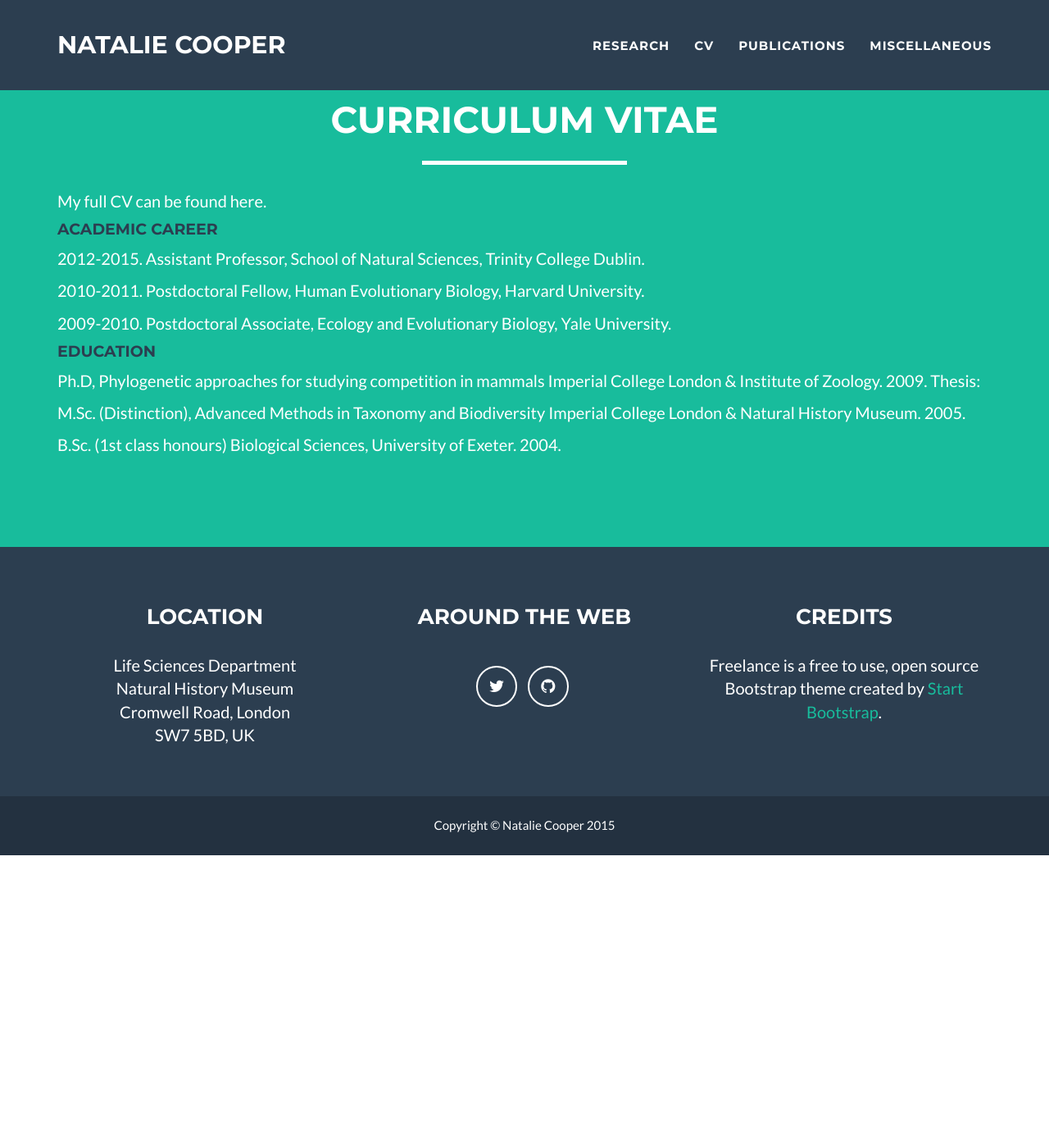
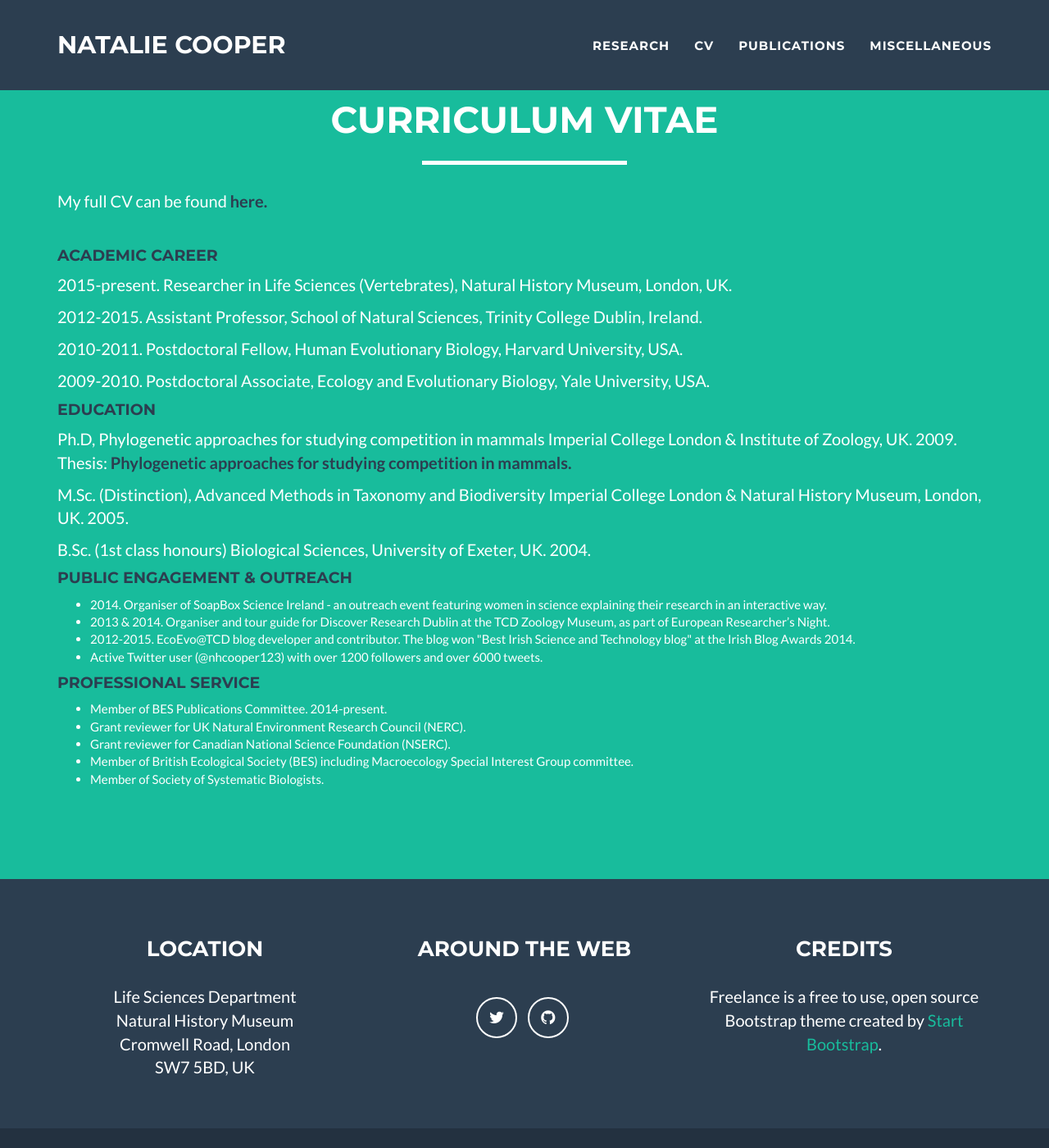
Before and after one commit to nhcooper123/nhcooper123.github.io, a Jekyll site: the page cv.html, which Jekyll copies as it is, in a window 1280 px wide and 1400 px high. Shown: the whole window at 82% size. Built offline with Jekyll 4.4.1, drawn with Linux system fonts in a browser that asks for light colours.

Commit message:
Added CV details

```diff
--- a/cv.html
+++ b/cv.html
@@ -90,7 +90,7 @@
 -->
 
 
-<!-- About Section -->
+<!-- CV -->
     <section class="success" id="about">
         &nbsp
         &nbsp
@@ -103,39 +103,64 @@
                     <hr class="star-light">
                 </div>
             </div>
-                    <p>My full CV can be found here.</p>
+
+    <p>
+        My full CV can be found <a href="http://dx.doi.org/10.1101/022970"><strong><font color="2c3e50">here.</font></strong></a>
+    </p>
+    &nbsp
+    &nbsp
 
 <h4><font color="2c3e50">Academic Career</font></h4>
 
   <p>
-    2012-2015. Assistant Professor, School of Natural Sciences, Trinity College Dublin.
+    2015-present. Researcher in Life Sciences (Vertebrates), Natural History Museum, London, UK.
   </p>
 
   <p>
-    2010-2011. Postdoctoral Fellow, Human Evolutionary Biology, Harvard University.
+    2012-2015. Assistant Professor, School of Natural Sciences, Trinity College Dublin, Ireland.
   </p>
 
   <p>
-    2009-2010. Postdoctoral Associate, Ecology and Evolutionary Biology, Yale University.
+    2010-2011. Postdoctoral Fellow, Human Evolutionary Biology, Harvard University, USA.
+  </p>
+
+  <p>
+    2009-2010. Postdoctoral Associate, Ecology and Evolutionary Biology, Yale University, USA.
   </p>
 
 <h4><font color="2c3e50">Education</font></h4>
 
   <p>
-    Ph.D, Phylogenetic approaches for studying competition in mammals Imperial College London & Institute of Zoology. 2009.
-    Thesis:
+    Ph.D, Phylogenetic approaches for studying competition in mammals Imperial College London & Institute of Zoology, UK. 2009.
+    Thesis: <a href="http://dx.doi.org/10.1101/022970"><strong><font color="2c3e50">Phylogenetic approaches for studying competition in mammals.</font></strong></a></p>
   </p>
 
   <p>
-    M.Sc. (Distinction), Advanced Methods in Taxonomy and Biodiversity Imperial College London & Natural History Museum. 2005.
+    M.Sc. (Distinction), Advanced Methods in Taxonomy and Biodiversity Imperial College London & Natural History Museum, London, UK. 2005.
   </p>
 
   <p>
-    B.Sc. (1st class honours) Biological Sciences, University of Exeter. 2004.
+    B.Sc. (1st class honours) Biological Sciences, University of Exeter, UK. 2004.
   </p>
 
+<h4><font color="2c3e50">Public Engagement & Outreach</font></h4>
 
+  <ul>
+    <li>2014. Organiser of SoapBox Science Ireland - an outreach event featuring women in science explaining their research in an interactive way.</li>
+    <li>2013 & 2014. Organiser and tour guide for Discover Research Dublin at the TCD Zoology Museum, as part of European Researcher’s Night.</li>
+    <li>2012-2015. EcoEvo@TCD blog developer and contributor. The blog won "Best Irish Science and Technology blog" at the Irish Blog Awards 2014.</li>
+    <li>Active Twitter user (@nhcooper123) with over 1200 followers and over 6000 tweets.</li>
+  </ul>
 
+<h4><font color="2c3e50">Professional Service</font></h4>
+
+  <ul>
+    <li>Member of BES Publications Committee. 2014-present.</li>
+    <li>Grant reviewer for UK Natural Environment Research Council (NERC).</li>
+    <li>Grant reviewer for Canadian National Science Foundation (NSERC).</li>
+    <li>Member of British Ecological Society (BES) including Macroecology Special Interest Group committee.</li>
+    <li>Member of Society of Systematic Biologists.</li>
+  </ul>
 
         </div>
     </section>
```
